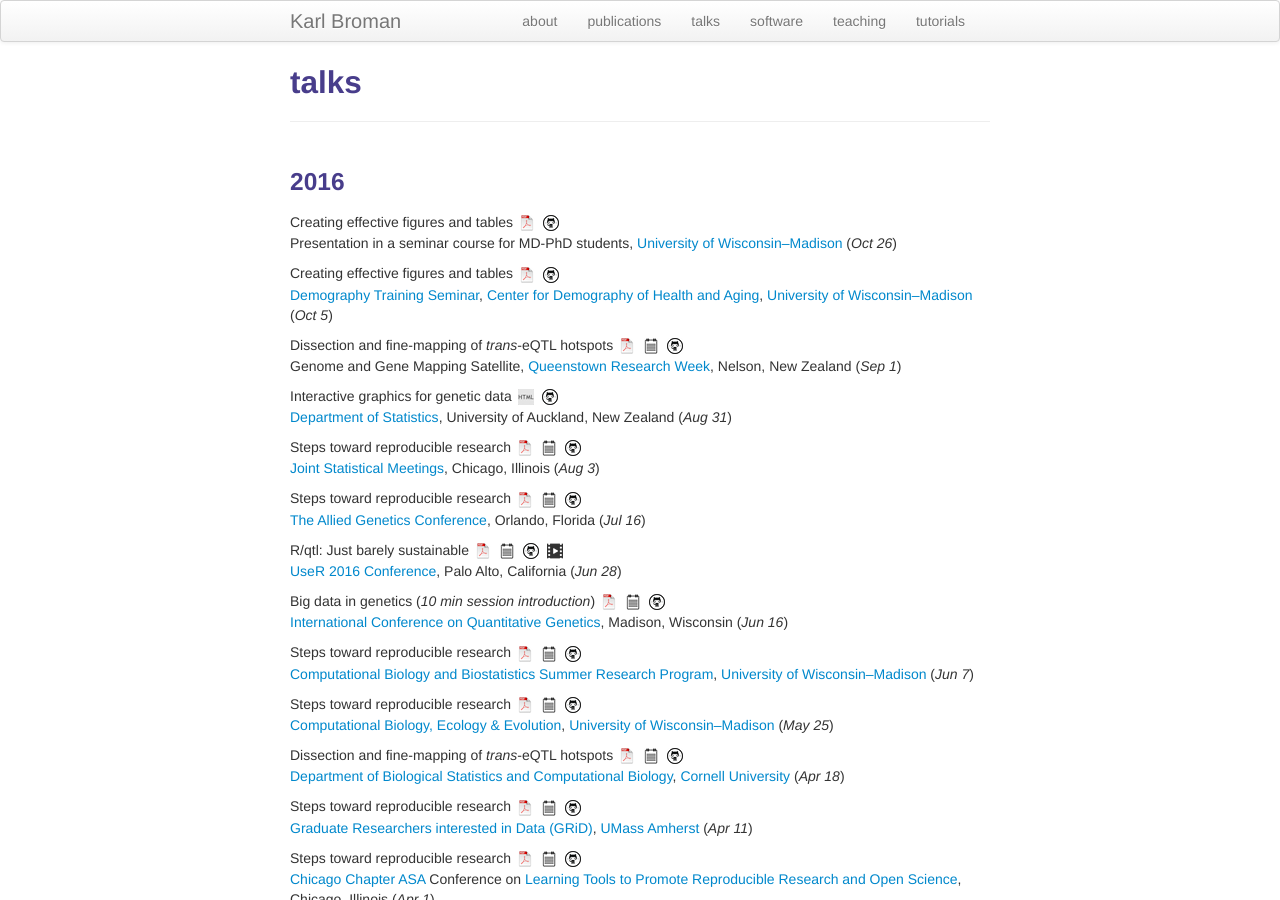
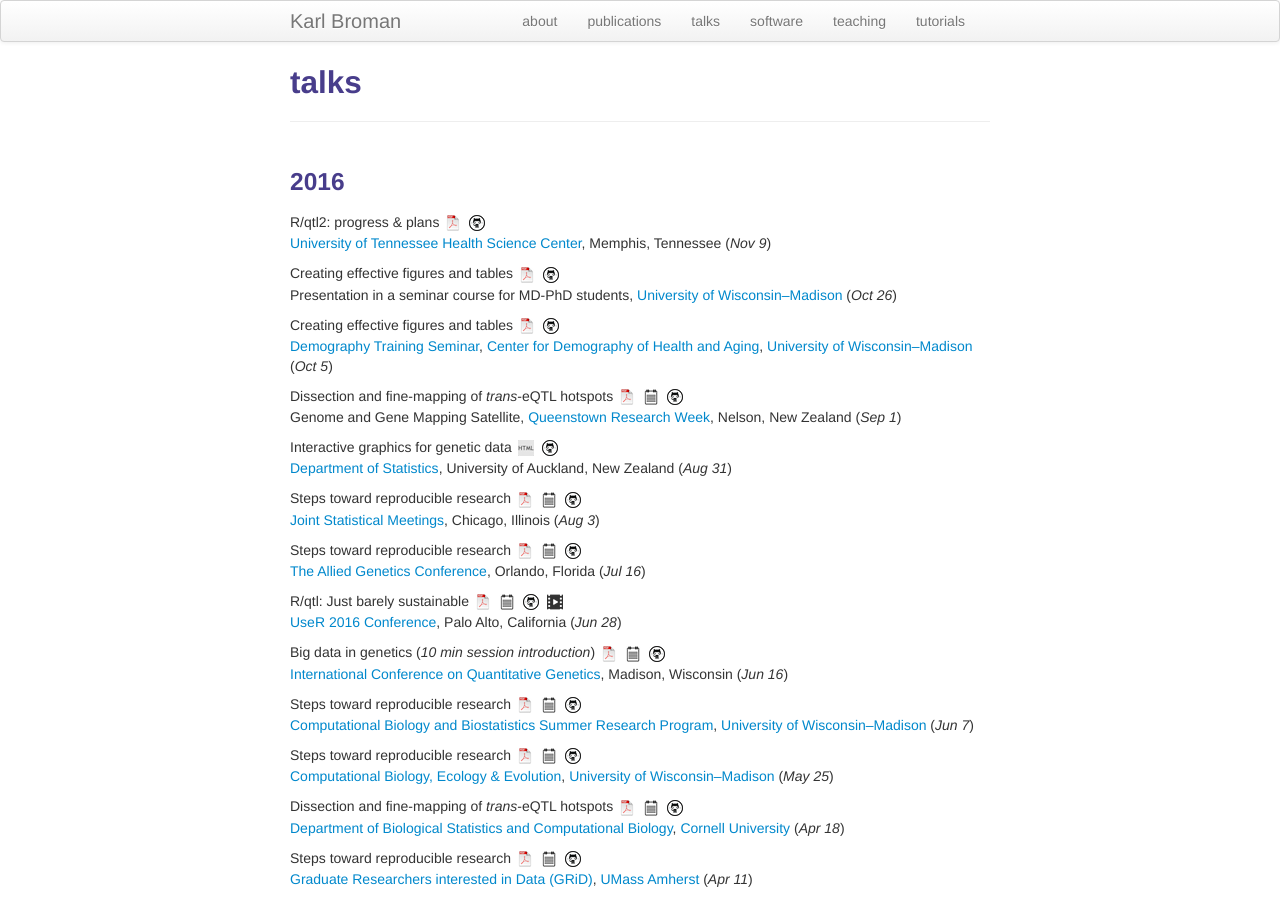
Before and after one commit to kbroman/kbroman.github.io, a Jekyll site: the page built from pages/talks.md, in a window 1280 px wide and 900 px high. Built offline with Jekyll 4.4.1, drawn with Linux system fonts in a browser that asks for light colours.

Commit message:
Add R/qtl2 talk in Memphis

```diff
--- a/pages/talks.md
+++ b/pages/talks.md
@@ -7,6 +7,13 @@ description: Karl Broman's talks
 
 
 ###  2016
+
+R/qtl2: progress &amp; plans
+[![pdf](icons16/pdf-icon.png)](https://www.biostat.wisc.edu/~kbroman/presentations/rqtl2.pdf)
+[![github](icons16/github-icon.png)](https://github.com/kbroman/Talk_Rqtl2)
+<br/>
+[University of Tennessee Health Science Center](http://uthsc.edu),
+Memphis, Tennessee (_Nov 9_)
 
 Creating effective figures and tables
 [![pdf](icons16/pdf-icon.png)](https://www.biostat.wisc.edu/~kbroman/presentations/graphs_MDPhD2016.pdf)
```
